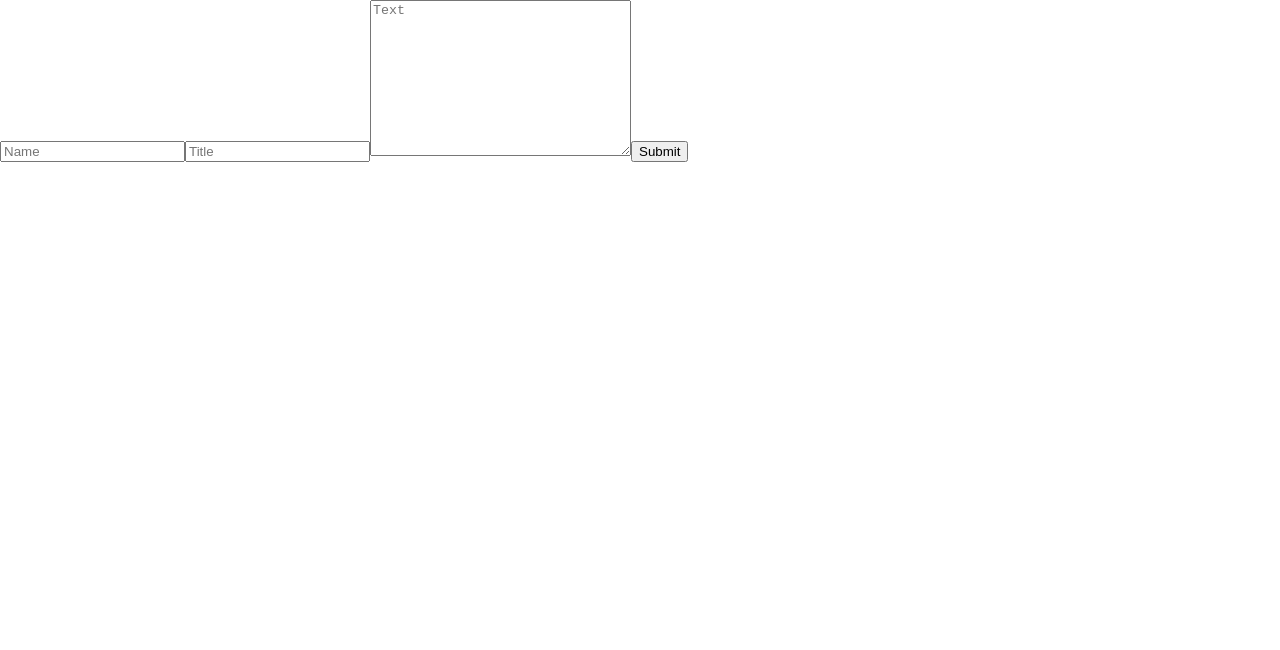
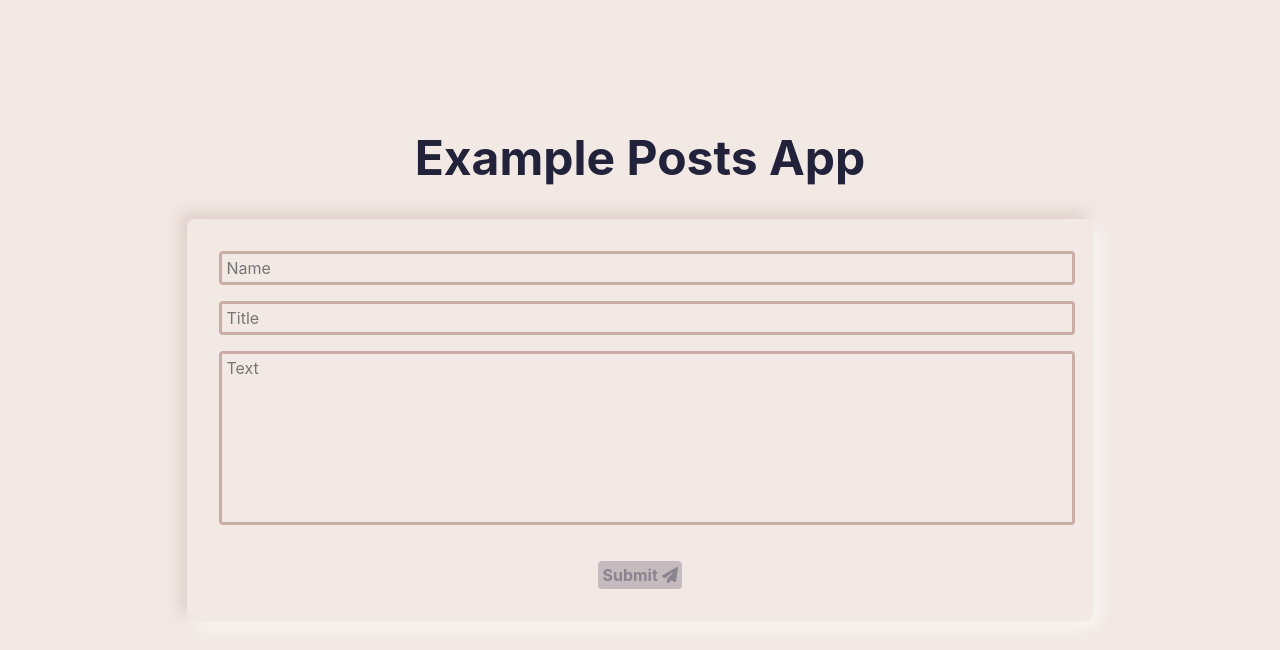
Before and after one commit to amadinahmed/posts-app-project, a React (Create React App) app: page / in a window 1280 px wide. Shown: the top 650 px of the page. Built offline with nearby package versions, Linux system fonts and the light colour scheme.

Commit message:
Added functionality and css

```diff
--- a/package.json
+++ b/package.json
@@ -3,12 +3,16 @@
   "version": "0.1.0",
   "private": true,
   "dependencies": {
+    "@fortawesome/fontawesome-svg-core": "^6.1.1",
+    "@fortawesome/free-solid-svg-icons": "^6.1.1",
+    "@fortawesome/react-fontawesome": "^0.1.18",
     "@testing-library/jest-dom": "^5.16.4",
     "@testing-library/react": "^13.3.0",
     "@testing-library/user-event": "^13.5.0",
     "react": "^18.2.0",
     "react-dom": "^18.2.0",
     "react-scripts": "5.0.1",
+    "uuidv4": "^6.2.13",
     "web-vitals": "^2.1.4"
   },
   "scripts": {
--- a/src/App.js
+++ b/src/App.js
@@ -3,6 +3,7 @@ import Posts from './Posts';
 function App() {
 	return (
 		<div className='App'>
+			<h1>Example Posts App</h1>
 			<Posts />
 		</div>
 	);
--- a/src/Comment.js
+++ b/src/Comment.js
@@ -1,11 +1,43 @@
+import { useState } from 'react';
 import Comments from './Comments';
+import CommentForm from './CommentForm';
+import { FontAwesomeIcon } from '@fortawesome/react-fontawesome';
+import { faEdit } from '@fortawesome/free-solid-svg-icons';
 
-function Comment() {
+const MAX_DEPTH = 5;
+
+function Comment({ name, text, depth }) {
+	const [editing, setEditing] = useState(false);
+	const [currentName, setCurrentName] = useState(name);
+	const [currentText, setCurrentText] = useState(text);
+
+	const toggleEditMode = () => setEditing(!editing);
+
+	const editComment = (name, text) => {
+		setCurrentName(name);
+		setCurrentText(text);
+		toggleEditMode();
+	};
+
 	return (
-		<div>
-			<h4></h4>
-			<p></p>
-			<Comments />
+		<div className='comment'>
+			{editing ? (
+				<CommentForm
+					initialName={currentName}
+					initialText={currentText}
+					onSubmit={editComment}
+				/>
+			) : (
+				<>
+					<h4>@{currentName}</h4>
+					<p>{currentText}</p>
+					<button onClick={toggleEditMode}>
+						<FontAwesomeIcon icon={faEdit} beatFade={editing} />
+						Edit
+					</button>
+				</>
+			)}
+			{depth < MAX_DEPTH && <Comments depth={depth + 1} />}
 		</div>
 	);
 }
--- a/src/CommentForm.js
+++ b/src/CommentForm.js
@@ -1,11 +1,56 @@
-function CommentForm() {
-	return (
-		<form>
-			<input type='text' placeholder='Name' />
-			<textarea name='text' cols='30' rows='10' placeholder='Text'></textarea>
-			<button>Submit</button>
-		</form>
-	);
-}
+import { useState, forwardRef, useEffect } from 'react';
+import { FontAwesomeIcon } from '@fortawesome/react-fontawesome';
+import { faPaperPlane } from '@fortawesome/free-solid-svg-icons';
+
+const CommentForm = forwardRef(
+	({ initialName, initialText, onSubmit }, ref) => {
+		const [valid, setValid] = useState(initialName && initialText);
+		const [name, setName] = useState(initialName);
+		const [text, setText] = useState(initialText);
+
+		useEffect(() => {
+			const isValid = name.trim().length && text.trim().length;
+			if (isValid !== valid) setValid(isValid);
+			// eslint-disable-next-line react-hooks/exhaustive-deps
+		}, [name, text]);
+
+		const nameChange = e => setName(e.target.value);
+		const textChange = e => setText(e.target.value);
+
+		const submit = () => {
+			onSubmit(name.replace(/\s/g, ''), text);
+			setName('');
+			setText('');
+		};
+
+		return (
+			<form ref={ref}>
+				<input
+					autoFocus
+					onChange={nameChange}
+					name='name'
+					type='text'
+					placeholder='Name'
+					value={name}
+				/>
+				<textarea
+					onChange={textChange}
+					name='text'
+					placeholder='Text'
+					value={text}
+				></textarea>
+				<button onClick={submit} type='button'>
+					<span>Submit </span>
+					<FontAwesomeIcon icon={faPaperPlane} />
+				</button>
+			</form>
+		);
+	}
+);
+
+CommentForm.defaultProps = {
+	initialName: '',
+	initialText: '',
+};
 
 export default CommentForm;
--- a/src/Comments.js
+++ b/src/Comments.js
@@ -1,20 +1,49 @@
-import { useState } from 'react';
+import { useState, useEffect, useRef } from 'react';
 import CommentForm from './CommentForm';
 import Comment from './Comment.js';
+import { v4 as uuid } from 'uuid';
+import { FontAwesomeIcon } from '@fortawesome/react-fontawesome';
+import { faReply } from '@fortawesome/free-solid-svg-icons';
 
-function Comments() {
+function Comments({ depth }) {
 	const [comments, setComments] = useState([]);
+	const [commenting, setCommenting] = useState(false);
+	const replyForm = useRef();
+
+	const addComment = (name, text) => {
+		setCommenting(false);
+		setComments([...comments, { key: uuid(), name, text }]);
+	};
+
+	const toggleCommenting = () => setCommenting(!commenting);
+
+	useEffect(() => {
+		const autoQuitReply = e =>
+			!replyForm.current?.contains(e.target) && setCommenting(false);
+		window.addEventListener('pointerdown', autoQuitReply);
+		return () => window.removeEventListener('pointerdown', autoQuitReply);
+	}, []);
 
 	return (
 		<div>
-			<CommentForm />
-			<div>
-				{comments.map(() => (
-					<Comment />
+			<button
+				onClick={toggleCommenting}
+				onPointerDown={e => e.stopPropagation()}
+			>
+				<FontAwesomeIcon icon={faReply} beatFade={commenting} /> Reply
+			</button>
+			{commenting && <CommentForm ref={replyForm} onSubmit={addComment} />}
+			<div className='comments'>
+				{comments.map(comment => (
+					<Comment {...comment} depth={depth} />
 				))}
 			</div>
 		</div>
 	);
 }
 
+Comments.defaultProps = {
+	depth: 1,
+};
+
 export default Comments;
--- a/src/Post.js
+++ b/src/Post.js
@@ -1,11 +1,47 @@
+import { useState } from 'react';
 import Comments from './Comments';
+import PostForm from './PostForm';
+import Voter from './Voter';
+import { FontAwesomeIcon } from '@fortawesome/react-fontawesome';
+import { faEdit } from '@fortawesome/free-solid-svg-icons';
 
-function Post() {
+function Post({ name, title, text }) {
+	const [editing, setEditing] = useState(false);
+	const [currentName, setCurrentName] = useState(name);
+	const [currentTitle, setCurrentTitle] = useState(title);
+	const [currentText, setCurrentText] = useState(text);
+
+	const toggleEditMode = () => setEditing(!editing);
+
+	const editPost = (name, title, text) => {
+		setCurrentName(name);
+		setCurrentTitle(title);
+		setCurrentText(text);
+		toggleEditMode();
+	};
+
 	return (
-		<div>
-			<h4></h4>
-			<h3></h3>
-			<p></p>
+		<div className='post'>
+			{editing ? (
+				<PostForm
+					initialName={currentName}
+					initialTitle={currentTitle}
+					initialText={currentText}
+					onSubmit={editPost}
+				/>
+			) : (
+				<div className='post-content'>
+					<div className='post-text'>
+						<h4>@{currentName}</h4>
+						<h3>{currentTitle}</h3>
+						<p>{currentText}</p>
+						<button onClick={toggleEditMode}>
+							<FontAwesomeIcon icon={faEdit} beatFade={editing} /> Edit
+						</button>
+					</div>
+					<Voter />
+				</div>
+			)}
 			<Comments />
 		</div>
 	);
--- a/src/PostForm.js
+++ b/src/PostForm.js
@@ -1,12 +1,67 @@
-function PostForm() {
+import { useState, useEffect } from 'react';
+import { FontAwesomeIcon } from '@fortawesome/react-fontawesome';
+import { faPaperPlane } from '@fortawesome/free-solid-svg-icons';
+
+function PostForm({ initialName, initialTitle, initialText, onSubmit }) {
+	const [valid, setValid] = useState(
+		initialName && initialTitle && initialText
+	);
+	const [name, setName] = useState(initialName);
+	const [title, setTitle] = useState(initialTitle);
+	const [text, setText] = useState(initialText);
+
+	useEffect(() => {
+		const isValid =
+			name.trim().length && title.trim().length && text.trim().length;
+		if (isValid !== valid) setValid(isValid);
+		// eslint-disable-next-line react-hooks/exhaustive-deps
+	}, [name, title, text]);
+
+	const nameChange = e => setName(e.target.value);
+	const titleChange = e => setTitle(e.target.value);
+	const textChange = e => setText(e.target.value);
+
+	const submit = () => {
+		onSubmit(name.replace(/\s/g, ''), title.trim(), text);
+		setTitle('');
+		setText('');
+	};
+
 	return (
 		<form>
-			<input type='text' placeholder='Name' />
-			<input type='text' placeholder='Title' />
-			<textarea name='text' cols='30' rows='10' placeholder='Text'></textarea>
-			<button>Submit</button>
+			<input
+				autoFocus
+				onChange={nameChange}
+				name='name'
+				type='text'
+				placeholder='Name'
+				value={name}
+			/>
+			<input
+				onChange={titleChange}
+				name='title'
+				type='text'
+				placeholder='Title'
+				value={title}
+			/>
+			<textarea
+				onChange={textChange}
+				name='text'
+				placeholder='Text'
+				value={text}
+			></textarea>
+			<button disabled={!valid} onClick={submit} type='button'>
+				<span>Submit </span>
+				<FontAwesomeIcon icon={faPaperPlane} />
+			</button>
 		</form>
 	);
 }
 
+PostForm.defaultProps = {
+	initialName: '',
+	initialTitle: '',
+	initialText: '',
+};
+
 export default PostForm;
--- a/src/Posts.js
+++ b/src/Posts.js
@@ -1,16 +1,20 @@
 import { useState } from 'react';
 import PostForm from './PostForm';
 import Post from './Post';
+import { v4 as uuid } from 'uuid';
 
 function Posts() {
 	const [posts, setPosts] = useState([]);
 
+	const addPost = (name, title, text) =>
+		setPosts([...posts, { key: uuid(), name, title, text }]);
+
 	return (
 		<div>
-			<PostForm />
+			<PostForm onSubmit={addPost} />
 			<div>
 				{posts.map(post => (
-					<Post />
+					<Post {...post} />
 				))}
 			</div>
 		</div>
--- a/src/index.css
+++ b/src/index.css
@@ -1,3 +1,17 @@
+* {
+	margin: 0;
+	padding: 0;
+	box-sizing: border-box;
+}
+
+:root {
+	--col-one: #22223b;
+	--col-two: #4a4e69;
+	--col-three: #9a8c98;
+	--col-four: #c9ada7;
+	--col-five: #f2e9e4;
+}
+
 body {
 	margin: 0;
 	font-family: -apple-system, BlinkMacSystemFont, 'Segoe UI', 'Roboto', 'Oxygen',
@@ -5,9 +19,137 @@ body {
 		sans-serif;
 	-webkit-font-smoothing: antialiased;
 	-moz-osx-font-smoothing: grayscale;
+	color: var(--col-one);
 }
 
 code {
 	font-family: source-code-pro, Menlo, Monaco, Consolas, 'Courier New',
 		monospace;
 }
+
+button {
+	all: unset;
+	font-weight: bold;
+	border-radius: 0.25rem;
+	margin-top: 1rem;
+	background-color: var(--col-three);
+	padding: 0.25rem;
+	transition: all 0.1s ease-out;
+}
+
+button:disabled {
+	pointer-events: none;
+	opacity: 0.5;
+}
+
+button:active {
+	transform: scale(0.9);
+}
+
+form {
+	background-color: inherit;
+	margin-top: 2rem;
+	width: 100%;
+	border-radius: 0.5rem;
+	box-shadow: -0.35rem -0.35rem 1rem #c9ada788, 0.25rem 0.25rem 1rem white;
+	padding: 2rem;
+	text-align: center;
+}
+
+textarea,
+input[type='text'] {
+	all: unset;
+	width: 100%;
+	margin-bottom: 1rem;
+	border: 3px solid var(--col-four);
+	border-radius: 0.25rem;
+	padding: 0.25rem;
+	text-align: initial;
+}
+
+textarea {
+	min-height: 10rem;
+	overflow-x: hidden;
+	overflow-wrap: break-word;
+}
+
+h1 {
+	font-size: 3rem;
+}
+
+h3 {
+	font-size: 2rem;
+}
+
+h4 {
+	font-size: 0.75rem;
+	color: var(--col-two);
+}
+
+p {
+	font-size: 1rem;
+	margin: 0.5rem 0;
+}
+
+.App {
+	min-height: 100vh;
+	background: var(--col-five);
+	padding: 10%;
+	display: flex;
+	flex-direction: column;
+	align-items: center;
+}
+
+.post {
+	border: 3px solid var(--col-four);
+	border-radius: 0.5rem;
+	max-width: 150rem;
+	padding: 2rem;
+	width: 100%;
+	margin-top: 2rem;
+}
+
+.post-content {
+	display: flex;
+}
+
+.post-text {
+	flex: 1;
+}
+
+.comments {
+	padding-top: 2rem;
+}
+
+.comment {
+	padding-left: 5%;
+	position: relative;
+}
+
+.comment::after {
+	content: '';
+	position: absolute;
+	height: 100%;
+	width: 3px;
+	border-radius: 1.5px;
+	top: 0;
+	left: 0;
+	background-color: var(--col-four);
+}
+
+.voter {
+	width: 2rem;
+	text-align: center;
+}
+
+.voter button {
+	background: transparent;
+	margin: 0;
+	padding: 0;
+}
+
+.voter p {
+	font-size: 1.35rem;
+	font-weight: bold;
+	margin: 0;
+}
```
Also changed, not shown: 1 other file (tests, documents, lock files or other folders). Lines whose indentation alone changed are shown as unchanged.
